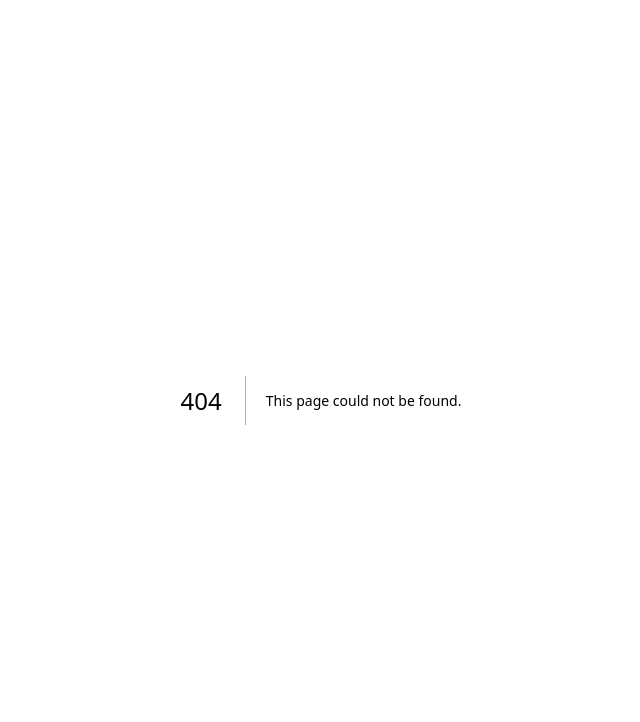
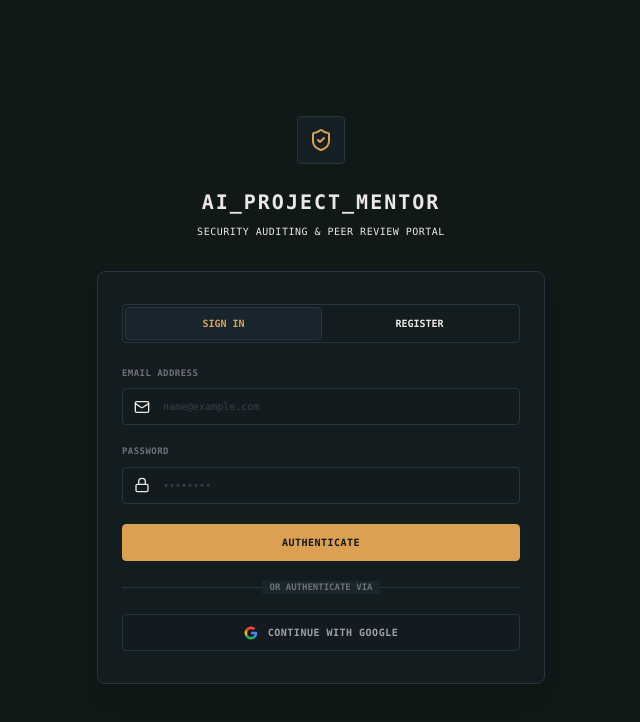
Before and after one commit to kaweeshaweerasinghe710/AI-Project-Mentor, a Next.js app in the folder frontend/: page /login in a window 1280 px wide. Before the commit this address had no page. Shown: the top 722 px of the page, without its empty margins (319-959 px from the left). Built offline with nearby package versions, Linux system fonts and the light colour scheme.

Commit message:
feat: implement login page

```diff
--- /dev/null
+++ b/frontend/app/login/page.tsx
@@ -0,0 +1,193 @@
+'use client';
+
+import React, { useState } from 'react';
+import { useRouter } from 'next/navigation';
+import { ShieldCheck, Mail, Lock } from 'lucide-react';
+
+export default function LoginPage() {
+  const router = useRouter();
+  const [activeTab, setActiveTab] = useState<'login' | 'signup'>('login');
+  const [email, setEmail] = useState('');
+  const [password, setPassword] = useState('');
+  const [confirmPassword, setConfirmPassword] = useState('');
+  const [error, setError] = useState('');
+
+  const handleSubmit = (e: React.FormEvent) => {
+    e.preventDefault();
+    setError('');
+
+    if (!email.trim() || !password.trim()) {
+      setError('Please fill out all required fields.');
+      return;
+    }
+
+    if (activeTab === 'signup' && password !== confirmPassword) {
+      setError('Passwords do not match.');
+      return;
+    }
+
+    // Save mock session token to localStorage
+    localStorage.setItem('user_token', 'mock-session-jwt-token-12345');
+    localStorage.setItem('user_email', email.trim());
+
+    // Redirect to home dashboard page
+    router.push('/');
+  };
+
+  const handleGoogleLogin = () => {
+    localStorage.setItem('user_token', 'mock-google-oauth-token-54321');
+    localStorage.setItem('user_email', 'google.auditor@gmail.com');
+    router.push('/');
+  };
+
+  return (
+    <div className="min-h-screen bg-background flex flex-col justify-center py-12 px-4 sm:px-6 lg:px-8 font-mono">
+      <div className="sm:mx-auto sm:w-full sm:max-w-md">
+        {/* Header Icon & Title */}
+        <div className="flex justify-center mb-6">
+          <div className="flex h-12 w-12 items-center justify-center rounded border border-[#243740] bg-[#18252C]/60 text-accent">
+            <ShieldCheck className="h-6 w-6" />
+          </div>
+        </div>
+        <h2 className="text-center text-xl font-extrabold text-[#ECE9E4] uppercase tracking-widest">
+          AI_PROJECT_MENTOR
+        </h2>
+        <p className="mt-2 text-center text-[10px] text-zinc-550 uppercase tracking-wider">
+          Security Auditing & Peer Review Portal
+        </p>
+      </div>
+
+      <div className="mt-8 sm:mx-auto sm:w-full sm:max-w-md">
+        <div className="bg-[#18252C]/40 border border-[#243740] rounded-lg py-8 px-6 shadow-xl card-hover">
+          {/* Tab Switcher */}
+          <div className="flex bg-[#131D21]/80 p-0.5 border border-[#243740] rounded mb-6">
+            <button
+              onClick={() => { setActiveTab('login'); setError(''); }}
+              className={`flex-1 py-2 text-[10px] uppercase font-bold rounded-sm transition duration-200 cursor-pointer select-none ${
+                activeTab === 'login'
+                  ? 'bg-[#18252C] text-accent font-extrabold border border-[#243740]'
+                  : 'text-zinc-650 hover:text-zinc-450'
+              }`}
+            >
+              Sign In
+            </button>
+            <button
+              onClick={() => { setActiveTab('signup'); setError(''); }}
+              className={`flex-1 py-2 text-[10px] uppercase font-bold rounded-sm transition duration-200 cursor-pointer select-none ${
+                activeTab === 'signup'
+                  ? 'bg-[#18252C] text-accent font-extrabold border border-[#243740]'
+                  : 'text-zinc-650 hover:text-zinc-450'
+              }`}
+            >
+              Register
+            </button>
+          </div>
+
+          <form className="space-y-5" onSubmit={handleSubmit}>
+            {/* Email Field */}
+            <div>
+              <label className="block text-[9px] font-bold text-zinc-500 uppercase tracking-wider mb-2">
+                Email Address
+              </label>
+              <div className="relative">
+                <div className="absolute inset-y-0 left-0 pl-3 flex items-center pointer-events-none text-zinc-650">
+                  <Mail className="h-4 w-4" />
+                </div>
+                <input
+                  type="email"
+                  required
+                  value={email}
+                  onChange={(e) => setEmail(e.target.value)}
+                  placeholder="name@example.com"
+                  className="w-full pl-10 pr-4 py-2.5 bg-[#131D21]/50 border border-[#243740] text-zinc-300 rounded font-mono text-[10px] placeholder-zinc-700 focus:outline-none focus:border-accent transition duration-150"
+                />
+              </div>
+            </div>
+
+            {/* Password Field */}
+            <div>
+              <label className="block text-[9px] font-bold text-zinc-500 uppercase tracking-wider mb-2">
+                Password
+              </label>
+              <div className="relative">
+                <div className="absolute inset-y-0 left-0 pl-3 flex items-center pointer-events-none text-zinc-650">
+                  <Lock className="h-4 w-4" />
+                </div>
+                <input
+                  type="password"
+                  required
+                  value={password}
+                  onChange={(e) => setPassword(e.target.value)}
+                  placeholder="••••••••"
+                  className="w-full pl-10 pr-4 py-2.5 bg-[#131D21]/50 border border-[#243740] text-zinc-300 rounded font-mono text-[10px] placeholder-zinc-700 focus:outline-none focus:border-accent transition duration-150"
+                />
+              </div>
+            </div>
+
+            {/* Confirm Password Field (Only for Signup) */}
+            {activeTab === 'signup' && (
+              <div className="animate-fade-in">
+                <label className="block text-[9px] font-bold text-zinc-500 uppercase tracking-wider mb-2">
+                  Confirm Password
+                </label>
+                <div className="relative">
+                  <div className="absolute inset-y-0 left-0 pl-3 flex items-center pointer-events-none text-zinc-650">
+                    <Lock className="h-4 w-4" />
+                  </div>
+                  <input
+                    type="password"
+                    required
+                    value={confirmPassword}
+                    onChange={(e) => setConfirmPassword(e.target.value)}
+                    placeholder="••••••••"
+                    className="w-full pl-10 pr-4 py-2.5 bg-[#131D21]/50 border border-[#243740] text-zinc-300 rounded font-mono text-[10px] placeholder-zinc-700 focus:outline-none focus:border-accent transition duration-150"
+                  />
+                </div>
+              </div>
+            )}
+
+            {/* Error Message */}
+            {error && (
+              <p className="text-[10px] text-accent text-center bg-accent-muted border border-accent/15 rounded-lg py-2 animate-fade-in">
+                {error}
+              </p>
+            )}
+
+            {/* Submit Button */}
+            <button
+              type="submit"
+              className="w-full flex justify-center py-2.5 px-4 border border-accent bg-accent hover:bg-accent/90 text-background text-[10px] uppercase tracking-wider font-extrabold rounded transition duration-200 cursor-pointer hover:scale-102"
+            >
+              {activeTab === 'login' ? 'Authenticate' : 'Create Account'}
+            </button>
+
+            {/* OAuth Separator */}
+            <div className="relative my-5 select-none">
+              <div className="absolute inset-0 flex items-center">
+                <div className="w-full border-t border-[#243740]" />
+              </div>
+              <div className="relative flex justify-center text-[9px] uppercase font-bold">
+                <span className="bg-[#19262C] px-2 text-zinc-500">Or authenticate via</span>
+              </div>
+            </div>
+
+            {/* Google OAuth Button */}
+            <button
+              type="button"
+              onClick={handleGoogleLogin}
+              className="w-full flex justify-center items-center gap-2.5 py-2.5 px-4 border border-[#243740] bg-[#131D21]/30 hover:border-accent hover:text-accent text-zinc-400 text-[10px] uppercase tracking-wider font-bold rounded transition duration-200 cursor-pointer"
+            >
+              <svg className="h-3.5 w-3.5" viewBox="0 0 24 24" fill="currentColor">
+                <path d="M22.56 12.25c0-.78-.07-1.53-.2-2.25H12v4.26h5.92c-.26 1.37-1.04 2.53-2.21 3.31v2.77h3.57c2.08-1.92 3.28-4.74 3.28-8.09z" fill="#4285F4"/>
+                <path d="M12 23c2.97 0 5.46-.98 7.28-2.66l-3.57-2.77c-.98.66-2.23 1.06-3.71 1.06-2.86 0-5.29-1.93-6.16-4.53H2.18v2.84C3.99 20.53 7.7 23 12 23z" fill="#34A853"/>
+                <path d="M5.84 14.09c-.22-.66-.35-1.36-.35-2.09s.13-1.43.35-2.09V7.06H2.18C1.43 8.55 1 10.22 1 12s.43 3.45 1.18 4.94l2.85-2.22.81-.63z" fill="#FBBC05"/>
+                <path d="M12 5.38c1.62 0 3.06.56 4.21 1.64l3.15-3.15C17.45 2.09 14.97 1 12 1 7.7 1 3.99 3.47 2.18 7.06l3.66 2.84c.87-2.6 3.3-4.52 6.16-4.52z" fill="#EA4335"/>
+              </svg>
+              <span>Continue with Google</span>
+            </button>
+          </form>
+        </div>
+      </div>
+    </div>
+  );
+}
```
